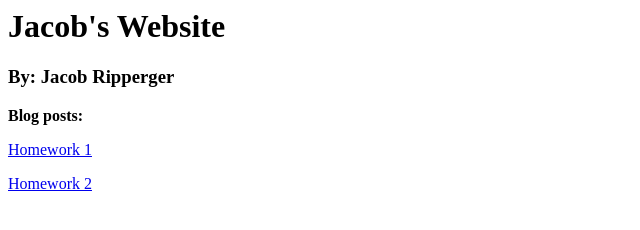
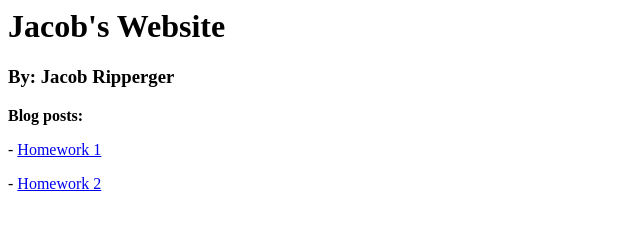
Before and after one commit to jripperger/jripperger.github.io, a plain HTML site: page index.html in a window 1280 px wide. Shown: the full height of the page, 0-640 px from the left. Drawn offline with Linux system fonts and the light colour scheme.

Commit message:
Homework 2

```diff
--- a/index.html
+++ b/index.html
@@ -2,5 +2,5 @@
 <h3>By: Jacob Ripperger</h3>
 
 <p><b>Blog posts:</b></p>
-<p><a href = "blogPostOne.html">Homework 1</a></p>
-<p><a href = "blogPostTwo.html">Homework 2</a></p>
+<p>- <a href = "blogPostOne.html">Homework 1</a></p>
+<p>- <a href = "blogPostTwo.html">Homework 2</a></p>
```
